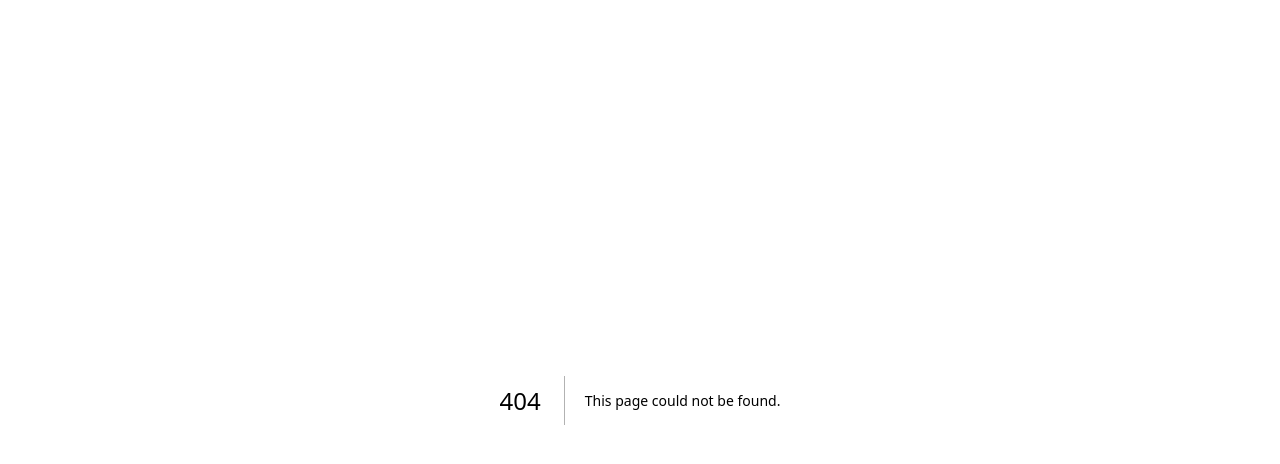
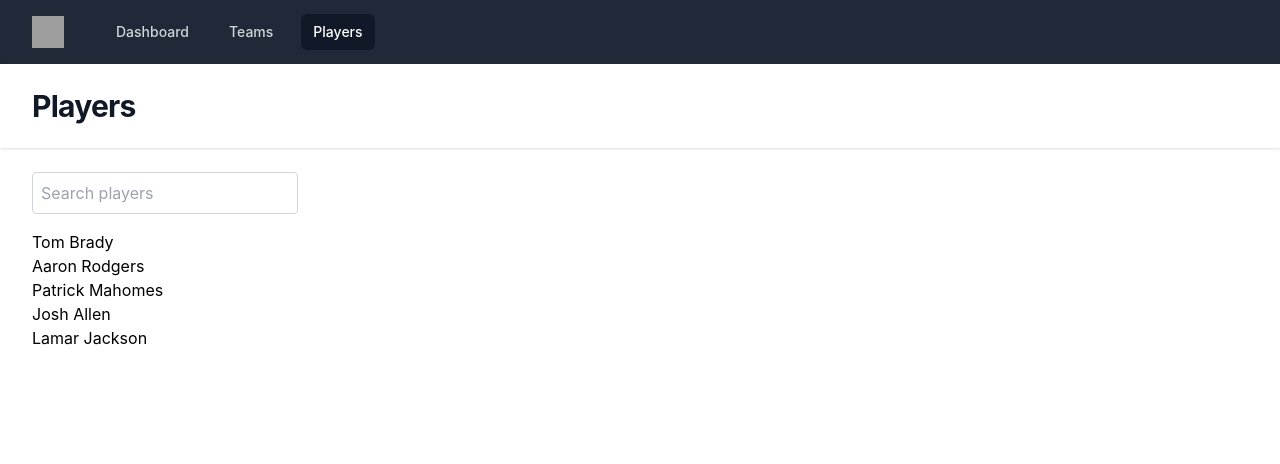
Before and after one commit to HAWilliams01/fantasy-football, a Next.js app: page /players in a window 1280 px wide. Before the commit this address had no page. Shown: the top 464 px of the page. Built offline with nearby package versions, Linux system fonts and the light colour scheme; grey boxes are pictures that could not be loaded.

Commit message:
create players page with searchable results

```diff
--- /dev/null
+++ b/src/pages/players.jsx
@@ -0,0 +1,79 @@
+import React, { useState } from 'react';
+import { useQuery } from 'react-query';
+import Layout from '../components/Layout';
+
+function Players() {
+  const [searchQuery, setSearchQuery] = useState('');
+  const [isSuccess, setIsSuccess] = useState(true);
+  //   const {
+  //     isLoading,
+  //     isSuccess,
+  //     isError,
+  //     data: players,
+  //   } = useQuery('players', fetchPlayers);
+
+  const players = [
+    { id: 1, name: 'Tom Brady' },
+    { id: 2, name: 'Aaron Rodgers' },
+    { id: 3, name: 'Patrick Mahomes' },
+    { id: 4, name: 'Josh Allen' },
+    { id: 5, name: 'Lamar Jackson' },
+  ];
+
+  function fetchPlayers() {
+    console.log('fetchPlayers');
+    return;
+    // return fetch(
+    //   'https://nfl-api-data.p.rapidapi.com/nfl-team-listing/v1/data',
+    //   {
+    //     headers: {
+    //       'x-rapidapi-key':
+    //         'bb199be5d2mshdea9eec3806d994p1640d1jsn12f149376f53',
+    //       'x-rapidapi-host': 'nfl-api-data.p.rapidapi.com',
+    //     },
+    //   }
+    // )
+    //   .then(response => response.json())
+    //   .then(data => {
+    //     return data;
+    //   });
+  }
+
+  const filteredPlayers = players?.filter(player =>
+    player.name.toLowerCase().includes(searchQuery.toLowerCase())
+  );
+
+  return (
+    <Layout>
+      <header className="bg-white shadow">
+        <div className="mx-auto max-w-7xl px-4 py-6 sm:px-6 lg:px-8">
+          <h1 className="text-3xl font-bold tracking-tight text-gray-900">
+            Players
+          </h1>
+        </div>
+      </header>
+      <div className="mx-auto max-w-7xl px-4 py-6 sm:px-6 lg:px-8">
+        <div>
+          <input
+            type="text"
+            placeholder="Search players"
+            value={searchQuery}
+            onChange={e => setSearchQuery(e.target.value)}
+            className="mb-4 p-2 border border-gray-300 rounded"
+          />
+          {/* {isLoading && <p>Loading...</p>} */}
+          {/* {isError && <p>Error fetching players</p>} */}
+          {isSuccess && filteredPlayers.length > 0 && (
+            <ul>
+              {filteredPlayers.map(player => (
+                <li key={player.id}>{player.name}</li>
+              ))}
+            </ul>
+          )}
+        </div>
+      </div>
+    </Layout>
+  );
+}
+
+export default Players;
```
